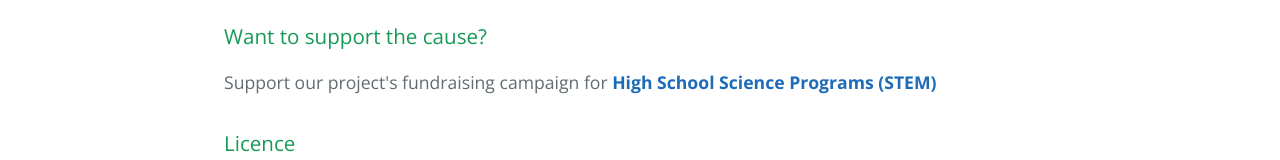
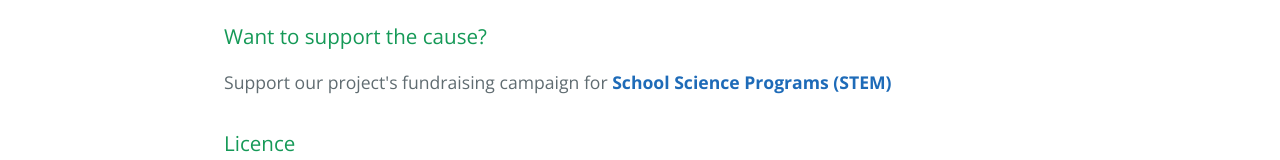
Before and after one commit to joshanthony/opendata-hab, a plain HTML site: page index.html in a window 1280 px wide. Shown: the part 624-784 px from the top of the page. Drawn offline with nearby package versions, Linux system fonts and the light colour scheme.

Commit message:
Update index.html

```diff
--- a/index.html
+++ b/index.html
@@ -24,7 +24,7 @@
 <p>Our goal is to make flight data and images from high altitude balloons publicly available to all Australians to improve <strong>launch safety</strong> and <strong>awareness of aeronautical science and technology</strong> through making real world data available for review, analysis and comparison.</p>
 <p>This website is still under construction. Our first dataset will be available shortly after our first proposed launch on 25 June 2016.</p>
 <h3>Want to support the cause?</h3>
-<p>Support our project's fundraising campaign for <strong><a href="https://www.mycause.com.au/page/128466/fund-raising-for-high-school-science-programs-stem">High School Science Programs (STEM)</a></strong></p>
+<p>Support our project's fundraising campaign for <strong><a href="https://www.mycause.com.au/page/128466/fund-raising-for-high-school-science-programs-stem">School Science Programs (STEM)</a></strong></p>
 <h3>Licence</h3>
 <p><a rel="license" href="http://creativecommons.org/licenses/by/4.0/"><img alt="Creative Commons License" style="border-width:0" src="https://i.creativecommons.org/l/by/4.0/88x31.png" /></a><br /><span xmlns:dct="http://purl.org/dc/terms/" href="http://purl.org/dc/dcmitype/Dataset" property="dct:title" rel="dct:type">The HAB Open Data Project</span> is licensed under a <a rel="license" href="http://creativecommons.org/licenses/by/4.0/">Creative Commons Attribution 4.0 International License</a>. Please use this information as you see fit regardless of attribution.</p>
       <footer class="site-footer">
```
